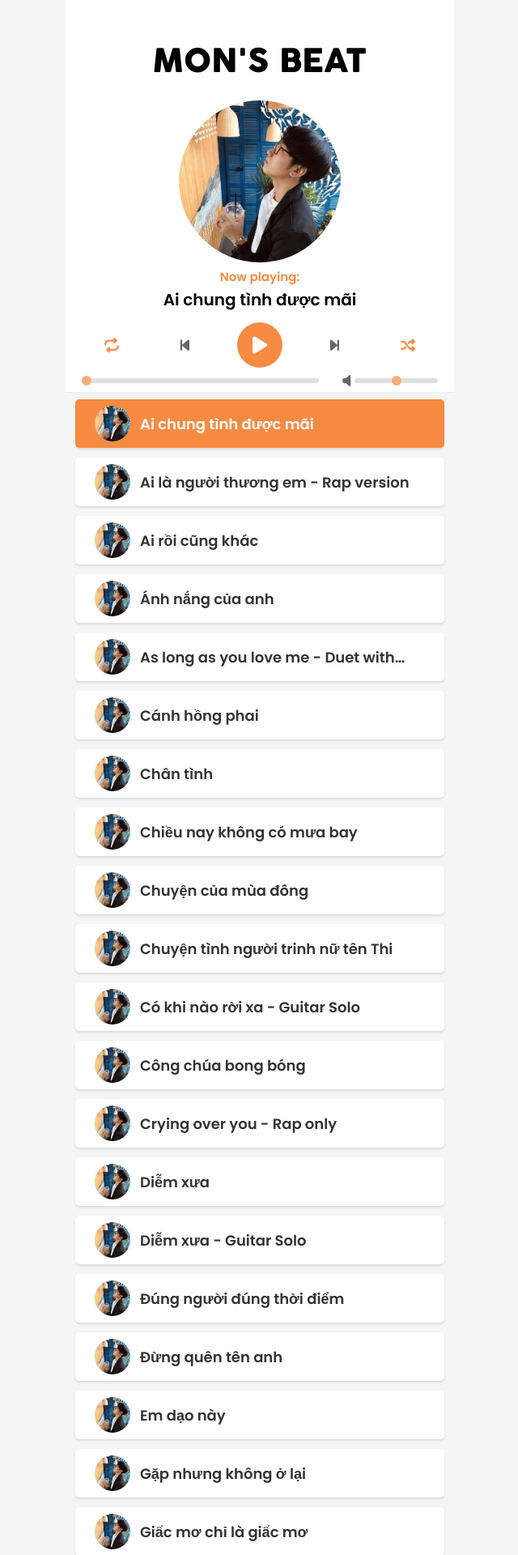
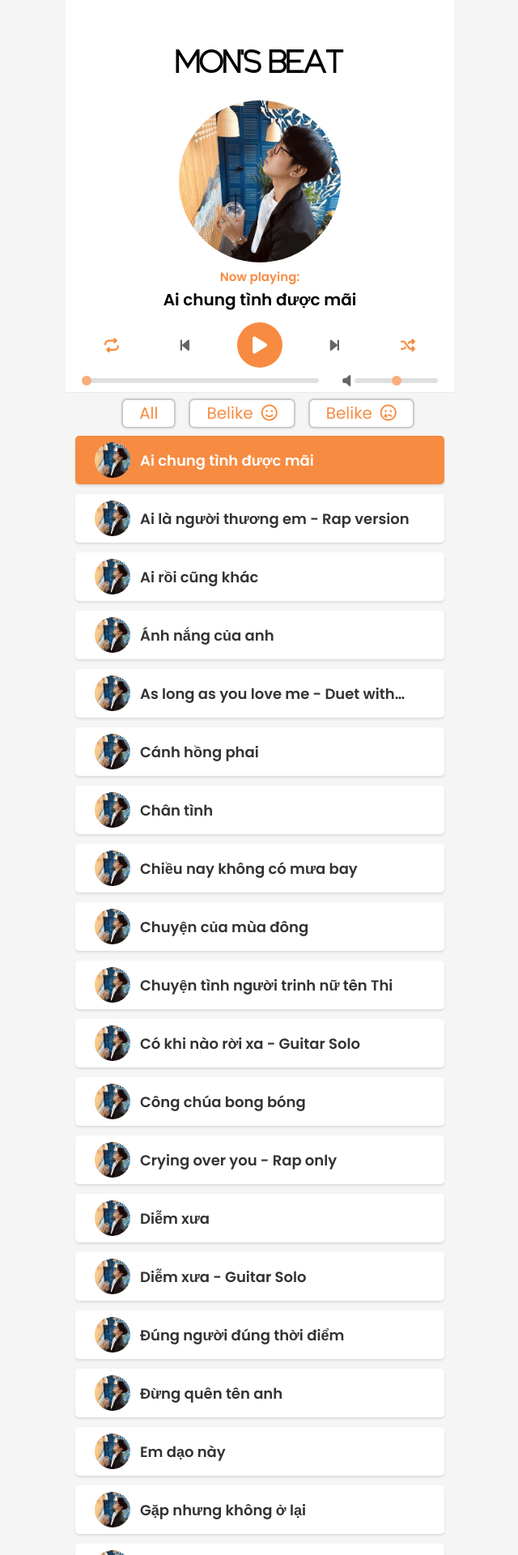
Before and after one commit to Brian-Doan/simple_music_app, a PHP site: page /index.html in a window 1280 px wide. Shown: the top 1920 px of the page at 81% size, without its empty margins (319-959 px from the left). Run offline with PHP 8.4, Linux system fonts and the light colour scheme; some libraries are stand-ins or nearby versions; some web fonts are replaced.

Commit message:
Add filter buttons

```diff
--- a/index.html
+++ b/index.html
@@ -70,6 +70,20 @@
 
                 <!-- Thẻ audio để phát nhạc -->
                 <audio id="audio" src="" preload="none"></audio>
+
+                <div class="filter_buttons">
+                    <button type="button" id="all">
+                        All
+                    </button>
+                    <button type="button" id="happy">
+                        Belike
+                        <i class="fa-regular fa-face-smile"></i>
+                    </button>
+                    <button type="button" id="sad">
+                        Belike
+                        <i class="fa-regular fa-face-sad-tear"></i>
+                    </button>
+                </div>
             </div>
 
             <!-- Playlist - hiển thị danh sách bài hát -->
--- a/main.js
+++ b/main.js
@@ -14,6 +14,9 @@ const nextBtn = $('.btn-next')
 const prevBtn = $('.btn-prev')
 const randomBtn = $('.btn-random')
 const repeatBtn = $('.btn-repeat')
+const allFilterBtn = $('#all')
+const happyFilterBtn = $('#happy')
+const sadFilterBtn = $('#sad')
 const playlist = $('.playlist')
 const overlayBg = $('.overlay')
 const overlayMsg = $('.overlay__msg')
@@ -34,270 +37,324 @@ const app = {
         {
             name: 'Ai chung tình được mãi',
             path: './assets/songs/Ai_chung_tinh_duoc_mai.mp3',
+            gerne: 'sad',
             thumb: './assets/image/thumb.jpg'
         },
         {
             name: 'Ai là người thương em - Rap version',
+            gerne: 'sad',
             path: './assets/songs/Ai_la_nguoi_thuong_em_rap_version.mp3',
             thumb: './assets/image/thumb.jpg'
         },
         {
             name: 'Ai rồi cũng khác',
+            gerne: 'sad',
             path: './assets/songs/Ai_roi_cung_khac.mp3',
             thumb: './assets/image/thumb.jpg'
         },
         {
             name: 'Ánh nắng của anh',
+            gerne: 'happy',
             path: './assets/songs/Anh_nang_cua_anh_guitar.mp3',
             thumb: './assets/image/thumb.jpg'
         },
         {
             name: 'As long as you love me - Duet with Bieber',
+            gerne: 'happy',
             path: './assets/songs/As_long_as_you_love_me_duet.mp3',
             thumb: './assets/image/thumb.jpg'
         },
         {
             name: 'Cánh hồng phai',
+            gerne: 'sad',
             path: './assets/songs/Canh_hong_phai.mp3',
             thumb: './assets/image/thumb.jpg'
         },
         {
             name: 'Chân tình',
+            gerne: 'happy',
             path: './assets/songs/Chan_tinh.mp3',
             thumb: './assets/image/thumb.jpg'
         },
         {
             name: 'Chiều nay không có mưa bay',
+            gerne: 'sad',
             path: './assets/songs/Chieu_nay_khong_co_mua_bay.mp3',
             thumb: './assets/image/thumb.jpg'
         },
         {
             name: 'Chuyện của mùa đông',
+            gerne: 'happy',
             path: './assets/songs/Chuyen_cua_mua_dong.mp3',
             thumb: './assets/image/thumb.jpg'
         },
         {
             name: 'Chuyện tình người trinh nữ tên Thi',
+            gerne: 'sad',
             path: './assets/songs/Chuyen_tinh_nguoi_trinh_nu_ten_thi.mp3',
             thumb: './assets/image/thumb.jpg'
         },
         {
             name: 'Có khi nào rời xa - Guitar Solo',
+            gerne: 'sad',
             path: './assets/songs/Co_khi_nao_roi_xa_guitar_solo.mp3',
             thumb: './assets/image/thumb.jpg'
         },
         {
             name: 'Công chúa bong bóng',
+            gerne: 'sad',
             path: './assets/songs/Cong_chua_bong_bong.mp3',
             thumb: './assets/image/thumb.jpg'
         },
         {
             name: 'Crying over you - Rap only',
+            gerne: 'sad',
             path: './assets/songs/Crying_over_you_only_rap.mp3',
             thumb: './assets/image/thumb.jpg'
         },
         {
             name: 'Diễm xưa',
+            gerne: 'sad',
             path: './assets/songs/Diem_xua.mp3',
             thumb: './assets/image/thumb.jpg'
         },
         {
             name: 'Diễm xưa - Guitar Solo',
+            gerne: 'sad',
             path: './assets/songs/Diem_xua_guitar_solo.mp3',
             thumb: './assets/image/thumb.jpg'
         },
         {
             name: 'Đúng người đúng thời điểm',
+            gerne: 'happy',
             path: './assets/songs/Dung_nguoi_dung_thoi_diem.mp3',
             thumb: './assets/image/thumb.jpg'
         },
         {
             name: 'Đừng quên tên anh',
+            gerne: 'sad',
             path: './assets/songs/Dung_quen_ten_anh.mp3',
             thumb: './assets/image/thumb.jpg'
         },
         {
             name: 'Em dạo này',
+            gerne: 'happy',
             path: './assets/songs/Em_dao_nay.mp3',
             thumb: './assets/image/thumb.jpg'
         },
         {
             name: 'Gặp nhưng không ở lại',
+            gerne: 'sad',
             path: './assets/songs/Gap_nhung_khong_o_lai.mp3',
             thumb: './assets/image/thumb.jpg'
         },
         {
             name: 'Giấc mơ chỉ là giấc mơ',
+            gerne: 'sad',
             path: './assets/songs/Giac_mo_chi_la_giac_mo.mp3',
             thumb: './assets/image/thumb.jpg'
         },
         {
             name: 'Gió vẫn hát',
+            gerne: 'happy',
             path: './assets/songs/Gio_van_hat.mp3',
             thumb: './assets/image/thumb.jpg'
         },
         {
             name: 'Gió vẫn hát - Guitar',
+            gerne: 'happy',
             path: './assets/songs/Gio_van_hat_guitar.mp3',
             thumb: './assets/image/thumb.jpg'
         },
         {
             name: 'Giữa mây ngàn',
+            gerne: 'happy',
             path: './assets/songs/Giua_may_ngan.mp3',
             thumb: './assets/image/thumb.jpg'
         },
         {
             name: 'Katy Katy',
+            gerne: 'happy',
             path: './assets/songs/Katy_katy.mp3',
             thumb: './assets/image/thumb.jpg'
         },
         {
             name: 'Khi cô đơn em nhớ ai',
+            gerne: 'happy',
             path: './assets/songs/Khi_co_don_em_nho_ai.mp3',
             thumb: './assets/image/thumb.jpg'
         },
         {
             name: 'Khi người lớn cô đơn',
+            gerne: 'sad',
             path: './assets/songs/Khi_nguoi_lon_co_don.mp3',
             thumb: './assets/image/thumb.jpg'
         },
         {
             name: 'Không quan tâm - Short',
+            gerne: 'sad',
             path: './assets/songs/Khong_quan_tam_short.mp3',
             thumb: './assets/image/thumb.jpg'
         },
         {
             name: 'Lạ lùng',
+            gerne: 'sad',
             path: './assets/songs/La_lung.mp3',
             thumb: './assets/image/thumb.jpg'
         },
         {
             name: 'Mashup Phan Mạnh Quỳnh',
-            path: './assets/songs/Mashup_Phan_Manh_Quynh.mp3.mp3',
+            gerne: 'sad',
+            path: './assets/songs/Mashup_Phan_Manh_Quynh.mp3',
             thumb: './assets/image/thumb.jpg'
         },
         {
             name: 'Melancholy',
+            gerne: 'sad',
             path: './assets/songs/Melancholy.mp3',
             thumb: './assets/image/thumb.jpg'
         },
         {
             name: 'Một thời đã xa',
+            gerne: 'sad',
             path: './assets/songs/Mot_thoi_da_xa.mp3',
             thumb: './assets/image/thumb.jpg'
         },
         {
             name: 'Nếu em đi',
+            gerne: 'sad',
             path: './assets/songs/Neu_em_di.mp3',
             thumb: './assets/image/thumb.jpg'
         },
         {
             name: 'Nếu như',
+            gerne: 'sad',
             path: './assets/songs/Neu_nhu.mp3',
             thumb: './assets/image/thumb.jpg'
         },
         {
             name: 'Ngày mai sẽ khác',
+            gerne: 'sad',
             path: './assets/songs/Ngay_mai_se_khac.mp3',
             thumb: './assets/image/thumb.jpg'
         },
         {
             name: 'Người ta nói',
+            gerne: 'sad',
             path: './assets/songs/Nguoi_ta_noi.mp3',
             thumb: './assets/image/thumb.jpg'
         },
         {
             name: 'Nhạc chế Trung thu',
+            gerne: 'happy',
             path: './assets/songs/Nhac_che_trung_thu.mp3',
             thumb: './assets/image/thumb.jpg'
         },
         {
             name: 'Nhỏ ơi',
+            gerne: 'happy',
             path: './assets/songs/Nho_oi.mp3',
             thumb: './assets/image/thumb.jpg'
         },
         {
             name: 'Nơi này có anh',
+            gerne: 'happy',
             path: './assets/songs/Noi_nay_co_anh.mp3',
             thumb: './assets/image/thumb.jpg'
         },
         {
             name: 'Nửa vầng trăng - Không Beat',
+            gerne: 'sad',
             path: './assets/songs/Nua_vang_trang_nobeat.mp3',
             thumb: './assets/image/thumb.jpg'
         },
         {
             name: 'Phai dấu cuộc tình',
+            gerne: 'sad',
             path: './assets/songs/Phai_dau_cuoc_tinh.mp3',
             thumb: './assets/image/thumb.jpg'
         },
         {
             name: 'Phố không em',
+            gerne: 'sad',
             path: './assets/songs/Pho_khong_em.mp3',
             thumb: './assets/image/thumb.jpg'
         },
         {
             name: 'Real love',
+            gerne: 'happy',
             path: './assets/songs/Real_love.mp3',
             thumb: './assets/image/thumb.jpg'
         },
         {
             name: 'Talking to the moon - Rap version',
+            gerne: 'sad',
             path: './assets/songs/Talking_to_the_moon_rap_ver.mp3',
             thumb: './assets/image/thumb.jpg'
         },
         {
             name: 'Thất tình',
+            gerne: 'sad',
             path: './assets/songs/La_lung.mp3',
             thumb: './assets/image/thumb.jpg'
         },
         {
             name: 'Thương lắm mình ơi - Không Beat',
+            gerne: 'happy',
             path: './assets/songs/Thuong_lam_minh_oi_nobeat.mp3',
             thumb: './assets/image/thumb.jpg'
         },
         {
             name: 'Tình đơn côi',
+            gerne: 'sad',
             path: './assets/songs/Tinh_don_coi.mp3',
             thumb: './assets/image/thumb.jpg'
         },
         {
             name: 'Tình em là đại dương - Không Beat',
+            gerne: 'sad',
             path: './assets/songs/Tinh_em_la_dai_duong_nobeat.mp3',
             thumb: './assets/image/thumb.jpg'
         },
         {
             name: 'Tình thôi xót xa',
+            gerne: 'happy',
             path: './assets/songs/Tinh_thoi_xot_xa.mp3',
             thumb: './assets/image/thumb.jpg'
         },
         {
             name: 'Tình yêu mang theo',
+            gerne: 'sad',
             path: './assets/songs/Tinh_yeu_mang_theo.mp3',
             thumb: './assets/image/thumb.jpg'
         },
         {
             name: 'Từ chối nhẹ nhàng thôi',
+            gerne: 'sad',
             path: './assets/songs/Tu_choi_nhe_nhang_thoi.mp3',
             thumb: './assets/image/thumb.jpg'
         },
         {
             name: 'Tự tâm - Short',
+            gerne: 'sad',
             path: './assets/songs/Tu_tam_short.mp3',
             thumb: './assets/image/thumb.jpg'
         },
         {
             name: 'Tuổi đá buồn',
+            gerne: 'sad',
             path: './assets/songs/Tuoi_da_buon.mp3',
             thumb: './assets/image/thumb.jpg'
         },
         {
             name: 'Tuyết rơi mùa hè',
+            gerne: 'sad',
             path: './assets/songs/Tuyet_roi_mua_he.mp3',
             thumb: './assets/image/thumb.jpg'
         },
         {
             name: 'You and only You - Nhạc Thái',
+            gerne: 'happy',
             path: './assets/songs/You_and_only_you.mp3',
             thumb: './assets/image/thumb.jpg'
         },
@@ -356,6 +413,10 @@ const app = {
 
             thumbnail.style.width = newTop > 0 ? newTop + 'px' : 0
             thumbnail.style.opacity = newTop / thumbnailWidth
+
+            allFilterBtn.style.display = newTop < 0 ? 'none' : 'flex'
+            happyFilterBtn.style.display = newTop < 0 ? 'none' : 'flex'
+            sadFilterBtn.style.display = newTop < 0 ? 'none' : 'flex'
         }
 
         // Toggle Play/Pause button when click
@@ -501,6 +562,47 @@ const app = {
                 overlayBg.classList.add('hide-overlay')
             }
         }
+
+        // When click All Songs Filter button
+        allFilterBtn.onclick = function() {
+            _this.render()
+        }
+
+        // When click Happy Songs Filter button
+        happyFilterBtn.onclick = function() {
+            const htmls = _this.songs.filter((song) => {
+                return song.gerne === 'happy'
+            }).map((song, index) => {
+                return `
+                    <div class="song ${index === _this.currentIndex ? 'active' : ''}" data-index=${index}>
+                        <div class="thumb" style="background-image: url('${song.thumb}')"></div>
+                        <div class="body">
+                            <h3 class="title">${song.name}</h3>
+                        </div>
+                    </div>
+                `
+            })
+
+            playlist.innerHTML = htmls.join('')
+        }
+
+        // When click Sad Songs Filter button
+        sadFilterBtn.onclick = function() {
+            const htmls = _this.songs.filter((song) => {
+                return song.gerne === 'sad'
+            }).map((song, index) => {
+                return `
+                    <div class="song ${index === _this.currentIndex ? 'active' : ''}" data-index=${index}>
+                        <div class="thumb" style="background-image: url('${song.thumb}')"></div>
+                        <div class="body">
+                            <h3 class="title">${song.name}</h3>
+                        </div>
+                    </div>
+                `
+            })
+
+            playlist.innerHTML = htmls.join('')
+        }
     },
 
     /* Load the localStorage config when the app is launched */
--- a/styles.css
+++ b/styles.css
@@ -3,6 +3,12 @@
     font-family: Cocogoose_700;
     src: url('./assets/fonts/Cocogoose_Pro_trial.ttf');
     font-weight: 700;
+}
+
+@font-face {
+    font-family: Sanseriffic;
+    src: url('./assets/fonts/Sanseriffic.otf');
+    font-weight: bolder;
 }
 
 /* ---------- Global CSS ---------- */
@@ -41,7 +47,7 @@ html {
 /* ---------- CSS Header ---------- */
 .header {
     text-align: center;
-    font-family: Cocogoose_700;
+    font-family: Sanseriffic;
     font-size: 2rem;
     line-height: 4rem;
     font-weight: 700;
@@ -240,11 +246,40 @@ html {
     border-right: 10px solid transparent;
 }
 
+/* ---- CSS Filter Buttons ---- */
+.filter_buttons {
+    display: flex;
+    justify-content: center;
+    width: 100%;
+    position: absolute;
+    margin: 10px 0;
+}
+
+.filter_buttons button {
+    display: flex;
+    align-items: center;
+    justify-content: space-evenly;
+    background-color: #fff;
+    border-radius: 5px;
+    box-shadow: 0 0 2px 2px rgba(0,0,0,0.2);
+    border: none;
+    outline: none;
+    padding: 5px 20px;
+    margin: 5px 10px 0;
+    color: var(--primary-color);
+    font-size: 20px;
+    cursor: pointer;
+}
+
+.filter_buttons button i {
+    margin-left: 10px;
+}
+
 /* ---- CSS Song Playlist ---- */
 .playlist {
     /* Vì .dashboard có position:fixed nên cần margin-top để
     .playlist không bị .dashboard đè lên */
-    margin: 485px auto 0;
+    margin: 530px auto 0;
     padding: 8px 12px 0 12px;
 }
 
```
Also changed, not shown: assets/fonts/Sanseriffic.otf (added).
